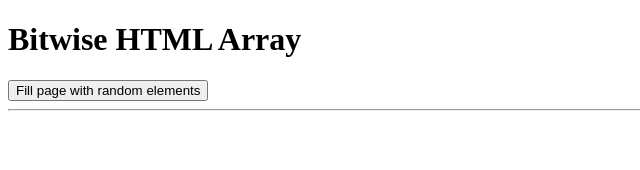
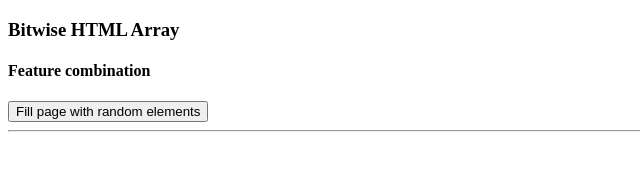
Before and after one commit to sincovschi/bitwise-html-array, a website: page index.html in a window 1280 px wide. Shown: the whole page, without its empty margins (0-640 px from the left). Drawn offline with Linux system fonts and the light colour scheme.

Commit message:
update titles

```diff
--- a/index.html
+++ b/index.html
@@ -8,7 +8,8 @@
 </head>
 
 <body>
-  <h1>Bitwise HTML Array</h1>
+  <h3>Bitwise HTML Array</h3>
+  <h4>Feature combination</h4>
   <button id="fillpage">Fill page with random elements</button>
   <hr />
   <ul id="root"></ul>
```
